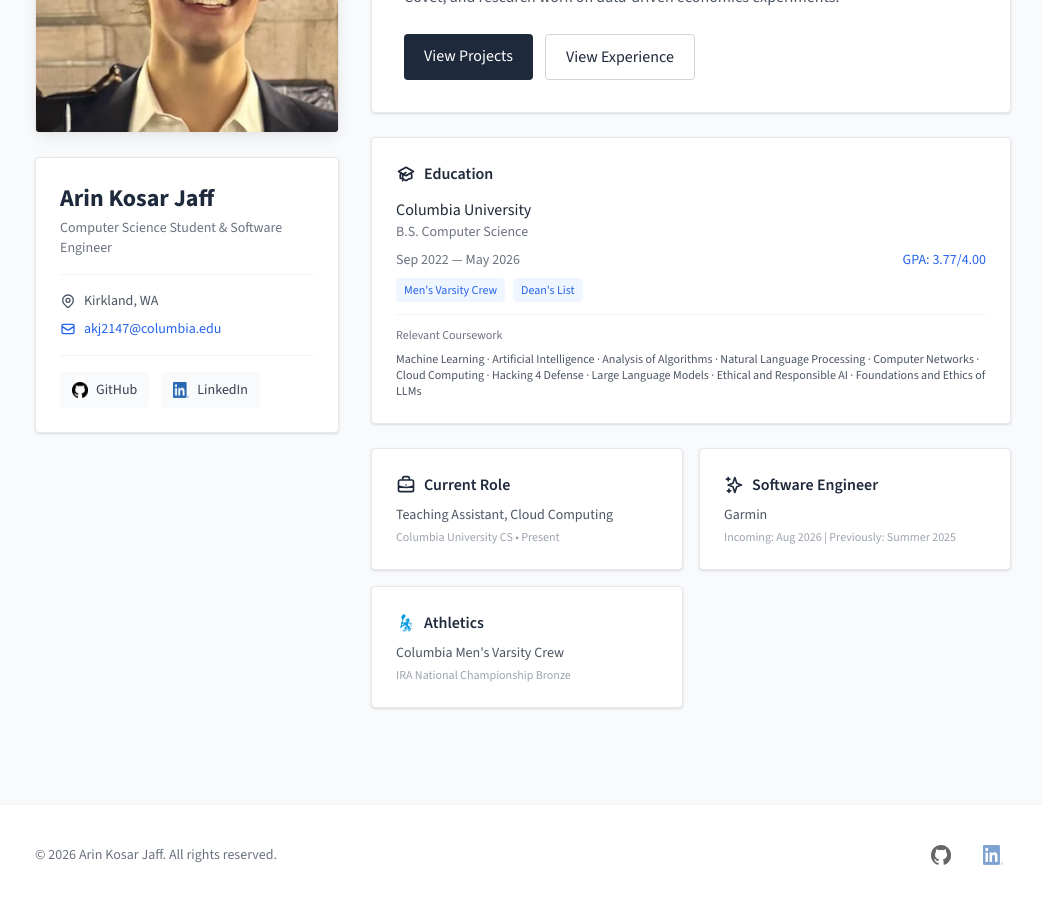
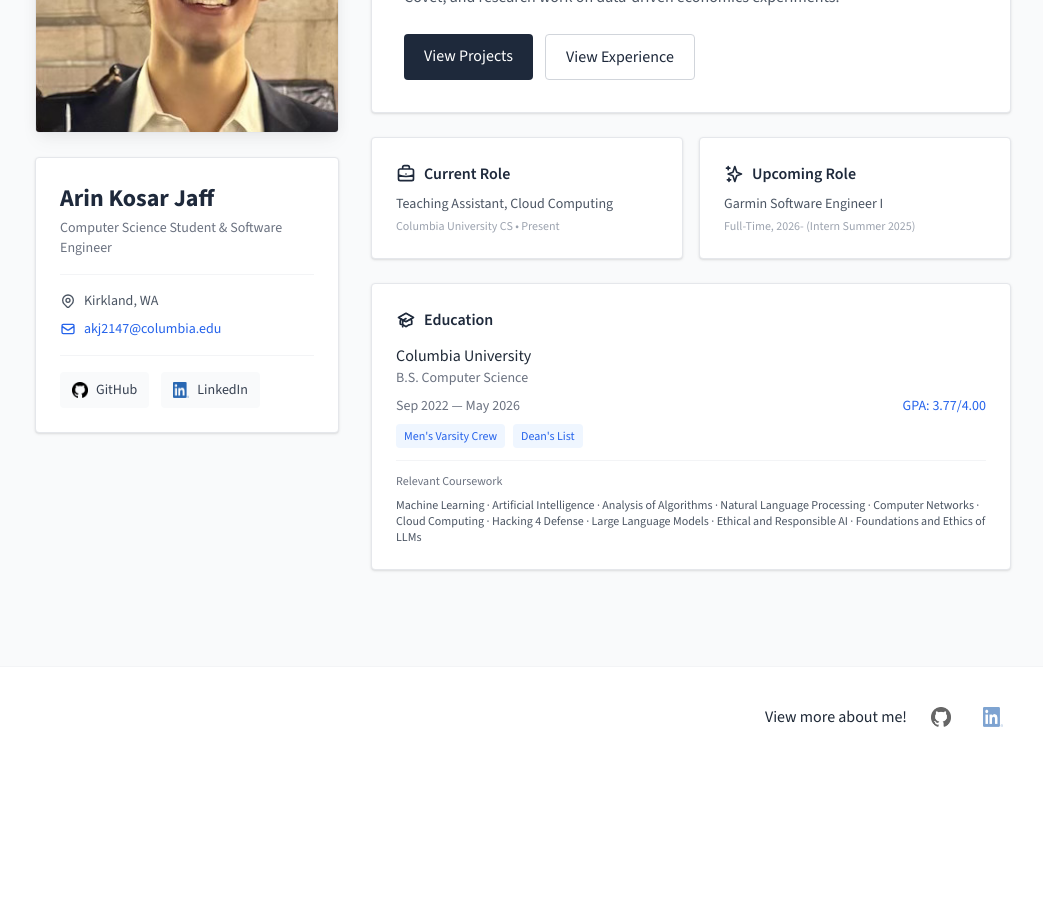
Before and after one commit to arin-jaff/arinjaff.com, a React (Vite) app: page / in a window 1280 px wide. Shown: the part 260-1164 px from the top of the page, without its empty margins (117-1160 px from the left). After the commit the page ends 1027 px from the top, so only its background shows below. Built offline with nearby package versions, Linux system fonts and the light colour scheme.

Commit message:
Minor tweaks to descriptions

```diff
--- a/src/components/Footer.jsx
+++ b/src/components/Footer.jsx
@@ -9,9 +9,10 @@ export default function Footer() {
       <div className="max-w-5xl mx-auto px-6 py-8">
         <div className="flex flex-col sm:flex-row items-center justify-between gap-4">
           <div className="text-sm text-gray-500">
-            © {new Date().getFullYear()} {profile.name}. All rights reserved.
+
           </div>
           <div className="flex items-center gap-4">
+            View more about me!
             <a
               href={profile.github}
               target="_blank"
--- a/src/data/profile.js
+++ b/src/data/profile.js
@@ -65,7 +65,8 @@ export const profile = {
       title: "Strava Activity Visualizer",
       tagline: "Interactive heatmap of personal athletics",
       thumb: "/strava_logo.png",
-      url: "https://your-deployed-strava-app.com",
+      url: "https://stravavisualizer.arinjaff.com",
+      github: "https://github.com/arin-jaff/strava-visualizer",
       description:
         "A React application integrating the Strava API to fetch athlete activities, decode polyline geodata, and render interactive heatmaps using Leaflet."
     },
@@ -103,13 +104,13 @@ export const profile = {
     },
     {
       id: "ctrl-alt-drive",
-      title: "ctrl-alt-drive",
-      tagline: "Hackign 4 Defense Project on National Guard Vehicle Readiness. Proposal was successful, and is currently moving forward through legislative process!",
+      title: "CTRL-ALT-DRIVE",
+      tagline: "Hacking 4 Defense Project on National Guard Vehicle Readiness.",
       thumb: "/wheels_logo.jpeg",
       github: "https://github.com/alexakfk/ctrl-alt-drive",
       pdfLink: "/WheelsOfReadiness.pdf",
       description:
-        "WheelsOfReadiness - A legislative proposal addressing autonomous vehicle policy and infrastructure readiness."
+        "Two part project including a full tech stack webapp for vehicle readiness tracking and a strategic report for the National Guard on improving vehicle maintenance processes.  Proposal was successful, and is currently moving forward through legislative process!"
     }
   ],
   skills: {
--- a/src/pages/Home.jsx
+++ b/src/pages/Home.jsx
@@ -101,7 +101,44 @@ export default function Home() {
             </div>
           </motion.div>
 
-          {/* Education Card */}
+            {/* Highlights */}
+            <div className="grid sm:grid-cols-2 gap-4">
+            {/* Current Role: Columbia TA */}
+            <motion.div
+                className="card p-6 card-hover"
+                initial={{ opacity: 0, y: 20 }}
+                animate={{ opacity: 1, y: 0 }}
+                transition={{ duration: 0.5, delay: 0.4 }}
+            >
+                <h3 className="font-semibold text-brand-500 flex items-center gap-2">
+                <svg className="w-5 h-5" fill="none" stroke="currentColor" viewBox="0 0 24 24">
+                    <path strokeLinecap="round" strokeLinejoin="round" strokeWidth={2} d="M21 13.255A23.931 23.931 0 0112 15c-3.183 0-6.22-.62-9-1.745M16 6V4a2 2 0 00-2-2h-4a2 2 0 00-2 2v2m4 6h.01M5 20h14a2 2 0 002-2V8a2 2 0 00-2-2H5a2 2 0 00-2 2v10a2 2 0 002 2z" />
+                </svg>
+                Current Role
+                </h3>
+                <p className="text-sm bold text-gray-600 mt-2">Teaching Assistant, Cloud Computing</p>
+                <p className="text-xs text-gray-400 mt-1">Columbia University CS • Present</p>
+            </motion.div>
+
+            {/* Garmin Role (Upcoming/Previous) */}
+            <motion.div
+                className="card p-6 card-hover"
+                initial={{ opacity: 0, y: 20 }}
+                animate={{ opacity: 1, y: 0 }}
+                transition={{ duration: 0.5, delay: 0.5 }}
+            >
+                <h3 className="font-semibold text-brand-500 flex items-center gap-2">
+                <svg className="w-5 h-5" fill="none" stroke="currentColor" viewBox="0 0 24 24">
+                    <path strokeLinecap="round" strokeLinejoin="round" strokeWidth={2} d="M5 3v4M3 5h4M6 17v4m-2-2h4m5-16l2.286 6.857L21 12l-5.714 2.143L13 21l-2.286-6.857L5 12l5.714-2.143L13 3z" />
+                </svg>
+                Upcoming Role
+                </h3>
+                <p className="text-sm bold text-gray-600 mt-2">Garmin Software Engineer I</p>
+                <p className="text-xs text-gray-400 mt-1">Full-Time, 2026- (Intern Summer 2025)</p>
+            </motion.div>
+            </div>
+
+            {/* Education Card */}
           <motion.div
             className="card p-6"
             initial={{ opacity: 0, y: 20 }}
@@ -138,58 +175,6 @@ export default function Home() {
               )}
             </div>
           </motion.div>
-
-            {/* Highlights */}
-            <div className="grid sm:grid-cols-2 gap-4">
-            {/* Current Role: Columbia TA */}
-            <motion.div
-                className="card p-6 card-hover"
-                initial={{ opacity: 0, y: 20 }}
-                animate={{ opacity: 1, y: 0 }}
-                transition={{ duration: 0.5, delay: 0.4 }}
-            >
-                <h3 className="font-semibold text-brand-500 flex items-center gap-2">
-                <svg className="w-5 h-5" fill="none" stroke="currentColor" viewBox="0 0 24 24">
-                    <path strokeLinecap="round" strokeLinejoin="round" strokeWidth={2} d="M21 13.255A23.931 23.931 0 0112 15c-3.183 0-6.22-.62-9-1.745M16 6V4a2 2 0 00-2-2h-4a2 2 0 00-2 2v2m4 6h.01M5 20h14a2 2 0 002-2V8a2 2 0 00-2-2H5a2 2 0 00-2 2v10a2 2 0 002 2z" />
-                </svg>
-                Current Role
-                </h3>
-                <p className="text-sm text-gray-600 mt-2">Teaching Assistant, Cloud Computing</p>
-                <p className="text-xs text-gray-400 mt-1">Columbia University CS • Present</p>
-            </motion.div>
-
-            {/* Garmin Role (Upcoming/Previous) */}
-            <motion.div
-                className="card p-6 card-hover"
-                initial={{ opacity: 0, y: 20 }}
-                animate={{ opacity: 1, y: 0 }}
-                transition={{ duration: 0.5, delay: 0.5 }}
-            >
-                <h3 className="font-semibold text-brand-500 flex items-center gap-2">
-                <svg className="w-5 h-5" fill="none" stroke="currentColor" viewBox="0 0 24 24">
-                    <path strokeLinecap="round" strokeLinejoin="round" strokeWidth={2} d="M5 3v4M3 5h4M6 17v4m-2-2h4m5-16l2.286 6.857L21 12l-5.714 2.143L13 21l-2.286-6.857L5 12l5.714-2.143L13 3z" />
-                </svg>
-                Software Engineer
-                </h3>
-                <p className="text-sm text-gray-600 mt-2">Garmin</p>
-                <p className="text-xs text-gray-400 mt-1">Incoming: Aug 2026 | Previously: Summer 2025</p>
-            </motion.div>
-
-            {/* Athletics - Keeping for context */}
-            <motion.div
-                className="card p-6 card-hover"
-                initial={{ opacity: 0, y: 20 }}
-                animate={{ opacity: 1, y: 0 }}
-                transition={{ duration: 0.5, delay: 0.6 }}
-            >
-                <h3 className="font-semibold text-brand-500 flex items-center gap-2">
-                <img src={ergroomLogo} alt="Rowing" className="w-5 h-5 object-contain" />
-                Athletics
-                </h3>
-                <p className="text-sm text-gray-600 mt-2">Columbia Men's Varsity Crew</p>
-                <p className="text-xs text-gray-400 mt-1">IRA National Championship Bronze</p>
-            </motion.div>
-            </div>
         </div>
       </div>
     </section>
```
